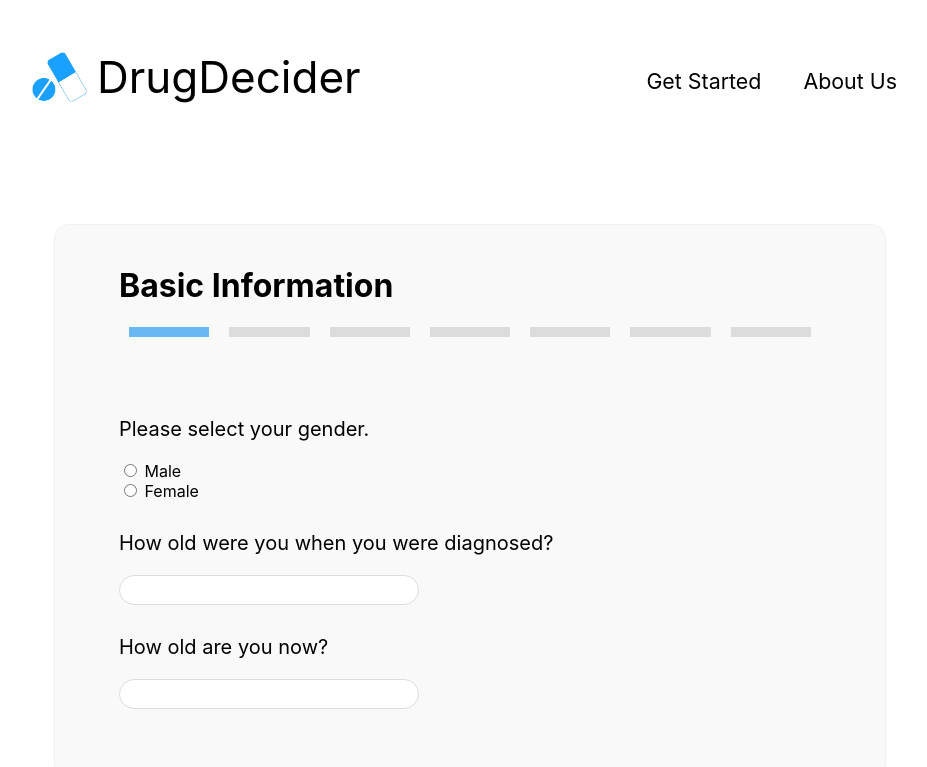
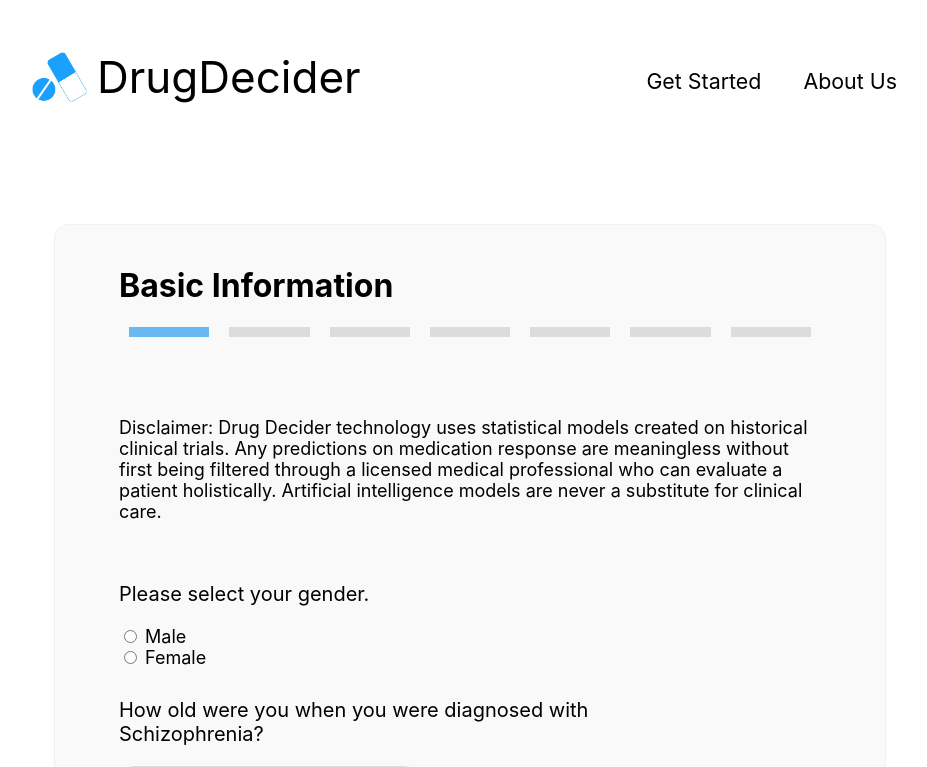
Before and after one commit to puffykoko/DrugDecider, a React (Create React App) app: page /form in a window 1280 px wide. Shown: the top 767 px of the page, without its empty margins (170-1097 px from the left). Built offline with nearby package versions, Linux system fonts and the light colour scheme.

Commit message:
added static content

```diff
--- a/src/components/Footer.js
+++ b/src/components/Footer.js
@@ -8,9 +8,10 @@ function Footer() {
     <div className="customFooter flex" id="footer">
       <hr className="customFooter__divider" />
       <div className="flex customFooter__links">
-        <Link to="/research" className="footerLink">
+
+        <a className="footerLink" href="https://www.semel.ucla.edu/profile/ariana-anderson-phd">
           Our Research
-        </Link>
+        </a>
         <Link to="/privacy" className="footerLink">
           Privacy Policy
         </Link>
--- a/src/components/Form/PanssQuestion.css
+++ b/src/components/Form/PanssQuestion.css
@@ -1,3 +1,9 @@
+.disclaimer{
+  width: 80%;
+  margin-bottom: 50px;
+  font-size: calc(10px + 1vmin);
+}
+
 .panss-question-container{
   display: flex;
   justify-content: space-between;
--- a/src/components/Form/PanssSet.js
+++ b/src/components/Form/PanssSet.js
@@ -1,5 +1,7 @@
 import React from "react";
 import PanssQuestion from "./PanssQuestion";
+
+const disclaimer = "Please note: Medication response predictions require symptom scores from the PANSS, which must be performed by a clinician who interviews the patient. These scores are used to evaluate how symptomatic a patient may be in several domains. A higher score implies more severe symptoms, while a lower score implies more mild.";
 
 function PanssSet(props) {
   const data = props.data;
@@ -26,6 +28,9 @@ function PanssSet(props) {
         alignItems: "center"
       }}
     >
+      <div className="disclaimer">
+        {disclaimer}
+      </div>
       {mapped_data}
     </div>
   );
--- a/src/pages/FormPage.js
+++ b/src/pages/FormPage.js
@@ -73,7 +73,6 @@ class FormPage extends React.Component {
   nextPage = e => {
     e.preventDefault();
 
-    console.log(this.state.answers);
     this.setState(state => ({
       page: state.page < state.numPages - 1 ? state.page + 1 : state.page
     }));
@@ -158,11 +157,16 @@ class FormPage extends React.Component {
           >
             <div className="FormContainer">
               <h1> Basic Information </h1>
+
               <ProgressBar numBars={num_pages} curBar={this.state.page} />
-              <div style={{ marginTop: "10vh" }}>
+
+              <div style={{ marginTop: "10vh",   fontSize: "calc(10px + 1vmin)" }}>
                 {this.state.page === 0 && (
                   <div>
-                    <div className="question">
+                    <p >
+                      Disclaimer:  Drug Decider technology uses statistical models created on historical clinical trials.  Any predictions on medication response are meaningless without first being filtered through a licensed medical professional who can evaluate a patient holistically.  Artificial intelligence models are never a substitute for clinical care.
+                    </p>
+                    <div style={{marginTop: "7.5vh"}} className="question">
                       <p className="question-title">
                         Please select your gender.
                       </p>
@@ -189,7 +193,7 @@ class FormPage extends React.Component {
                     </div>
                     <div className="question">
                       <p className="question-title">
-                        How old were you when you were diagnosed?
+                        How old were you when you were diagnosed with Schizophrenia?
                       </p>
                       <input
                         required
--- a/src/pages/LandingPage.js
+++ b/src/pages/LandingPage.js
@@ -11,8 +11,10 @@ function LandingPage() {
         <div className="text">
           <h2 className="largeText">Find what works for you.</h2>
           <p>
-            Drug Decider helps patients find the right medication by analyzing
-            their symptoms and health conditions.
+            Drug Decider helps patients find the right medication by analyzing their symptoms and health conditions.  Drug Decider simulates a patients’ experience in previous clinical trials, and predicts how a patient would have responded to a number of different medications in those trials.
+          </p>
+          <p>
+            To predict a patient’s response to Schizophrenia, a clinician will evaluate a patient using the PANSS (Positive and Negative Syndrome Scale).  Along with demographic information, our machine-learning models will predict how this new patient would have responded to all the drugs in our database of clinical trials.
           </p>
         </div>
         <Link to="/form" className="startButton">
```
